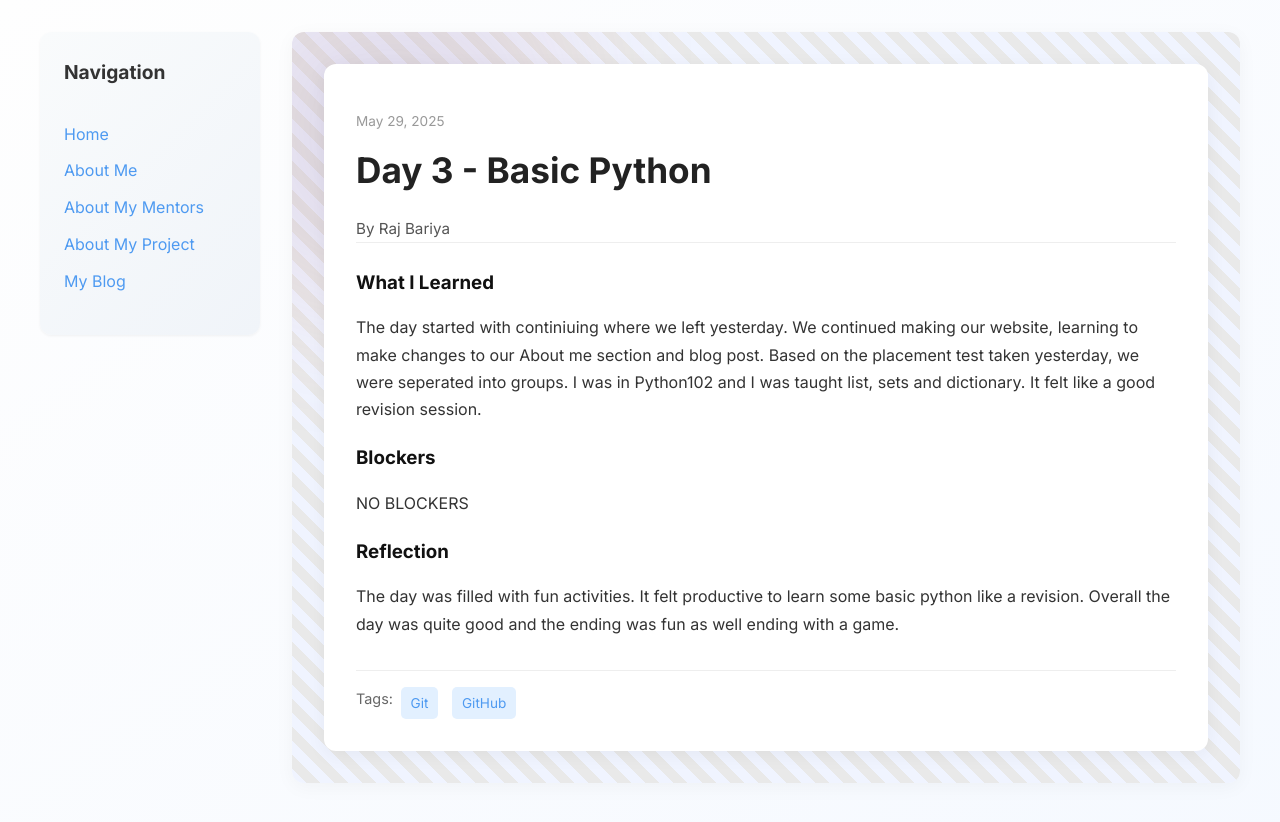
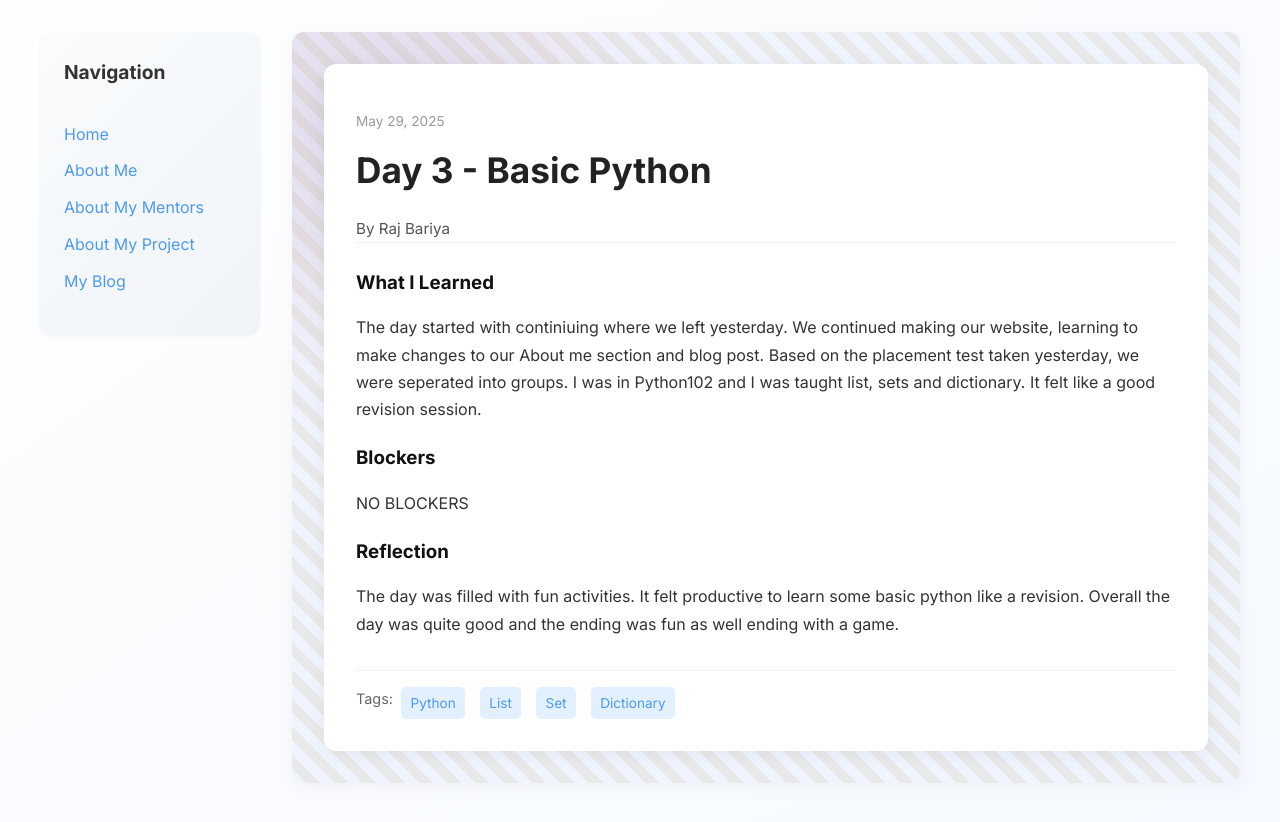
Before and after one commit to rajbariyaa/rajbariyaa.github.io, a Jekyll site: the page built from _posts/2025-05-29-day-3.md, in a window 1280 px wide. Shown: the top 822 px of the page. Built offline with Jekyll 4.4.1, drawn with Linux system fonts in a browser that asks for light colours.

Commit message:
Update 2025-05-29-day-3.md

```diff
--- a/_posts/2025-05-29-day-3.md
+++ b/_posts/2025-05-29-day-3.md
@@ -4,7 +4,7 @@ title: "Day 3 -  Basic Python"
 date: 2025-05-29
 author: Raj Bariya
 permalink: /day3.html
-tags: ["Git", "GitHub"]
+tags: ["Python", "List", "Set", "Dictionary"]
 
 what_i_learned: |
   The day started with continiuing where we left yesterday. We continued making our website, learning to make changes to our About me section and blog post. Based on the placement test taken yesterday, we were seperated into groups. I was in Python102 and I was taught list, sets and dictionary. It felt like a good revision session.
```
